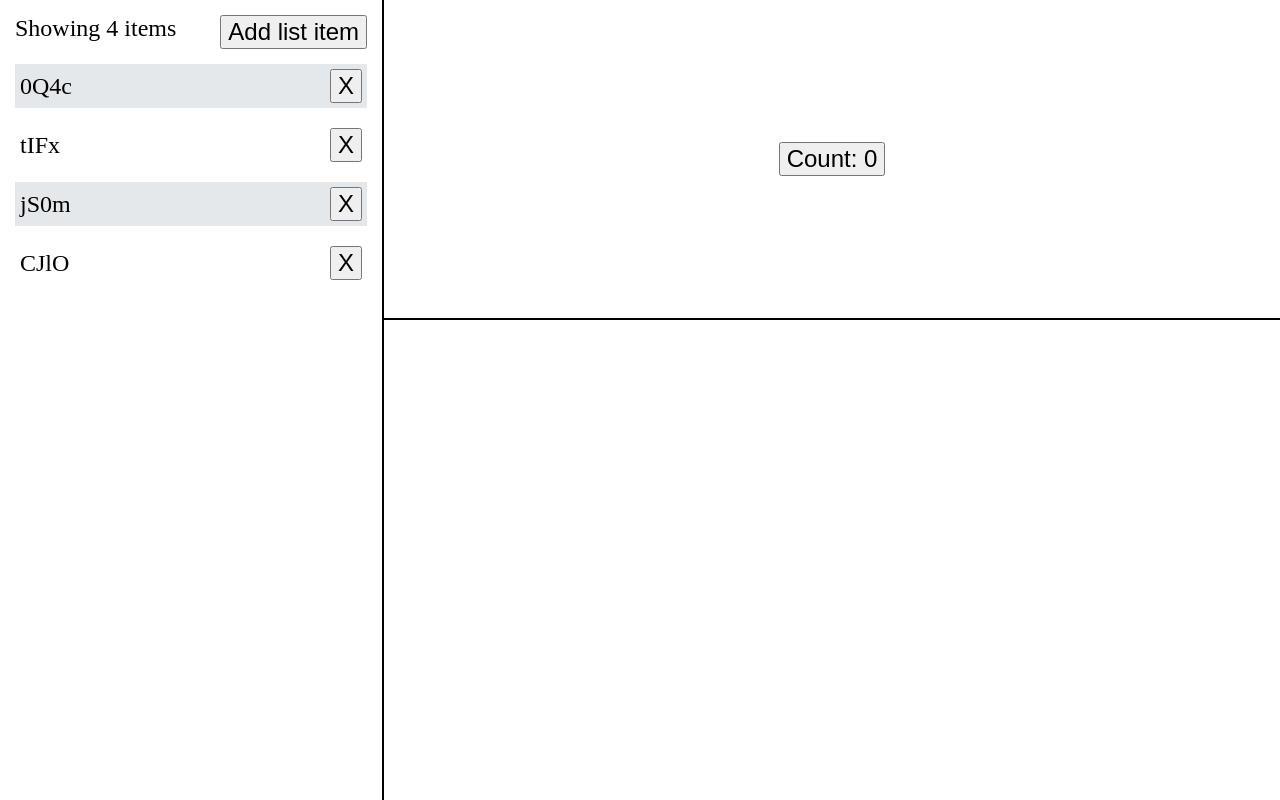
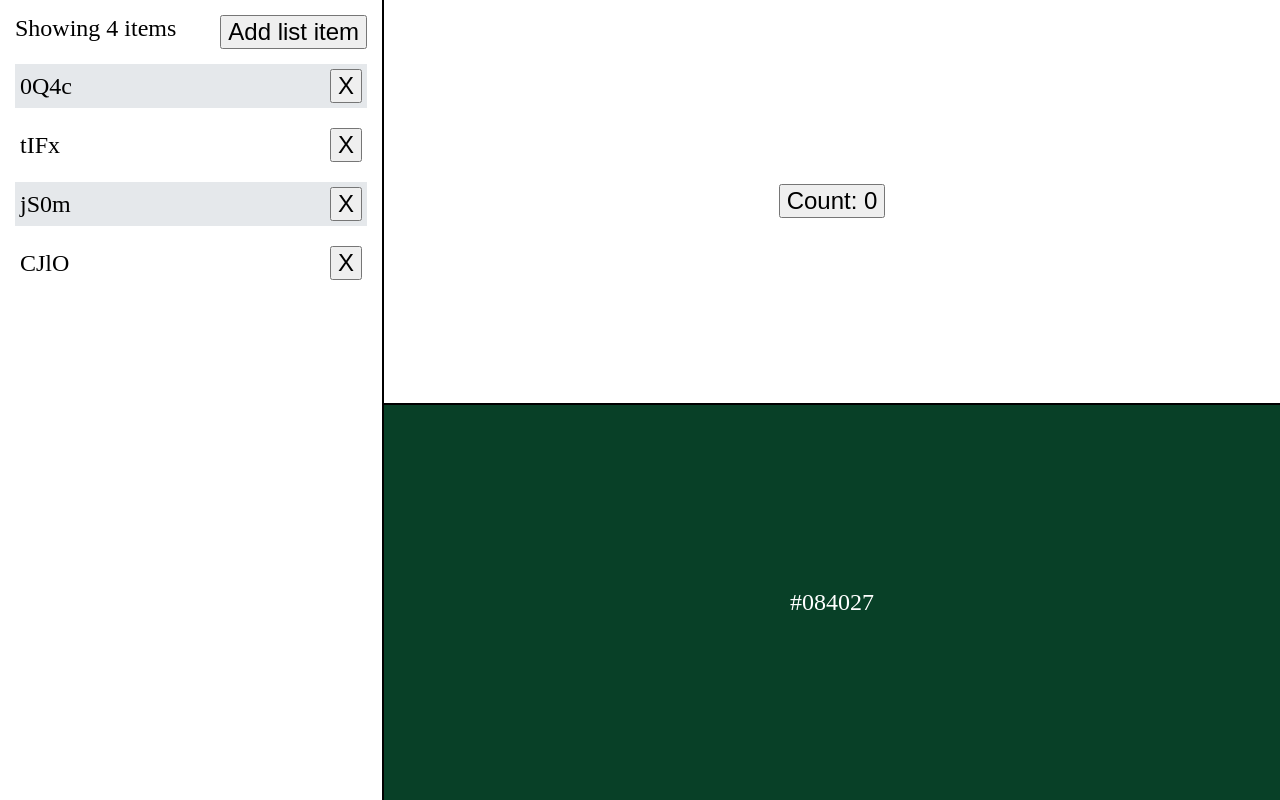
Before and after one commit to MNewbigging/mobx-examples, a React app: page / in a window 1280 px wide. Built offline with nearby package versions, Linux system fonts and the light colour scheme.

Commit message:
colour clock

```diff
--- a/src/App.tsx
+++ b/src/App.tsx
@@ -6,6 +6,7 @@ import { observer } from 'mobx-react-lite';
 import { AppState } from './AppState';
 import { List } from './components/list/List';
 import { Controls } from './components/controls/Controls';
+import { ColourClock } from './components/colour-clock/ColourClock';
 
 interface AppProps {
   appState: AppState;
@@ -21,10 +22,12 @@ export const App: React.FC<AppProps> = observer(({ appState }) => {
           <List listState={appState.listState} />
         </div>
         <div className='flex-fill list'>
-          <div className='flex-40 border-bottom'>
+          <div className='flex-fill border-bottom'>
             <Controls appState={appState} />
           </div>
-          <div className='flex-60'></div>
+          <div className='flex-fill'>
+            <ColourClock colourClockState={appState.colourClockState} />
+          </div>
         </div>
       </div>
     </div>
--- a/src/app.scss
+++ b/src/app.scss
@@ -54,4 +54,5 @@
 
 .list-wrapper {
   flex: 0 0 30%;
+  max-width: 500px;
 }
--- a/src/components/colour-clock/ColourClock.tsx
+++ b/src/components/colour-clock/ColourClock.tsx
@@ -10,7 +10,10 @@ interface ColourClockProps {
 
 export const ColourClock: React.FC<ColourClockProps> = observer(({ colourClockState }) => {
   return (
-    <div className='colour-clock' style={{ backgroundColor: `${colourClockState.time}` }}>
+    <div
+      className='colour-clock full-size center-content'
+      style={{ backgroundColor: `${colourClockState.time}` }}
+    >
       {colourClockState.time}
     </div>
   );
```
